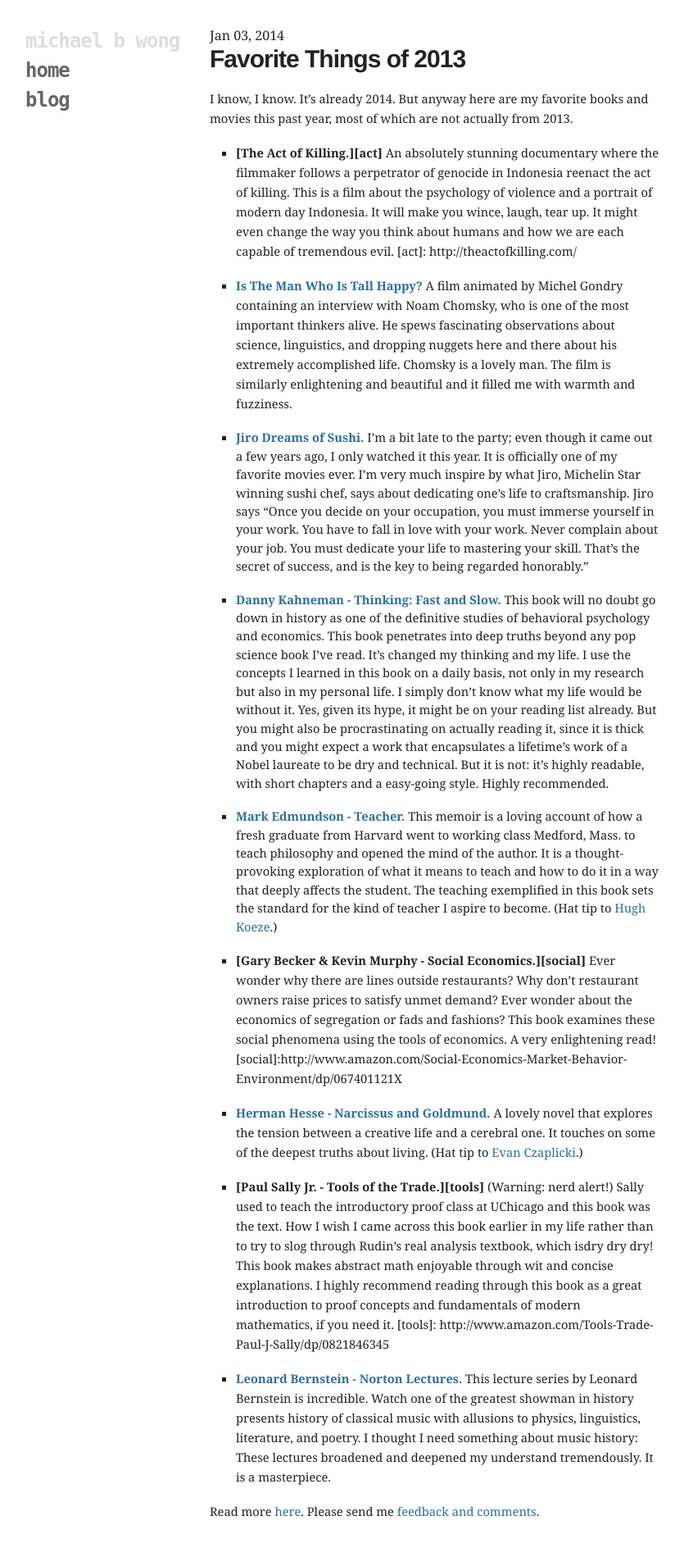
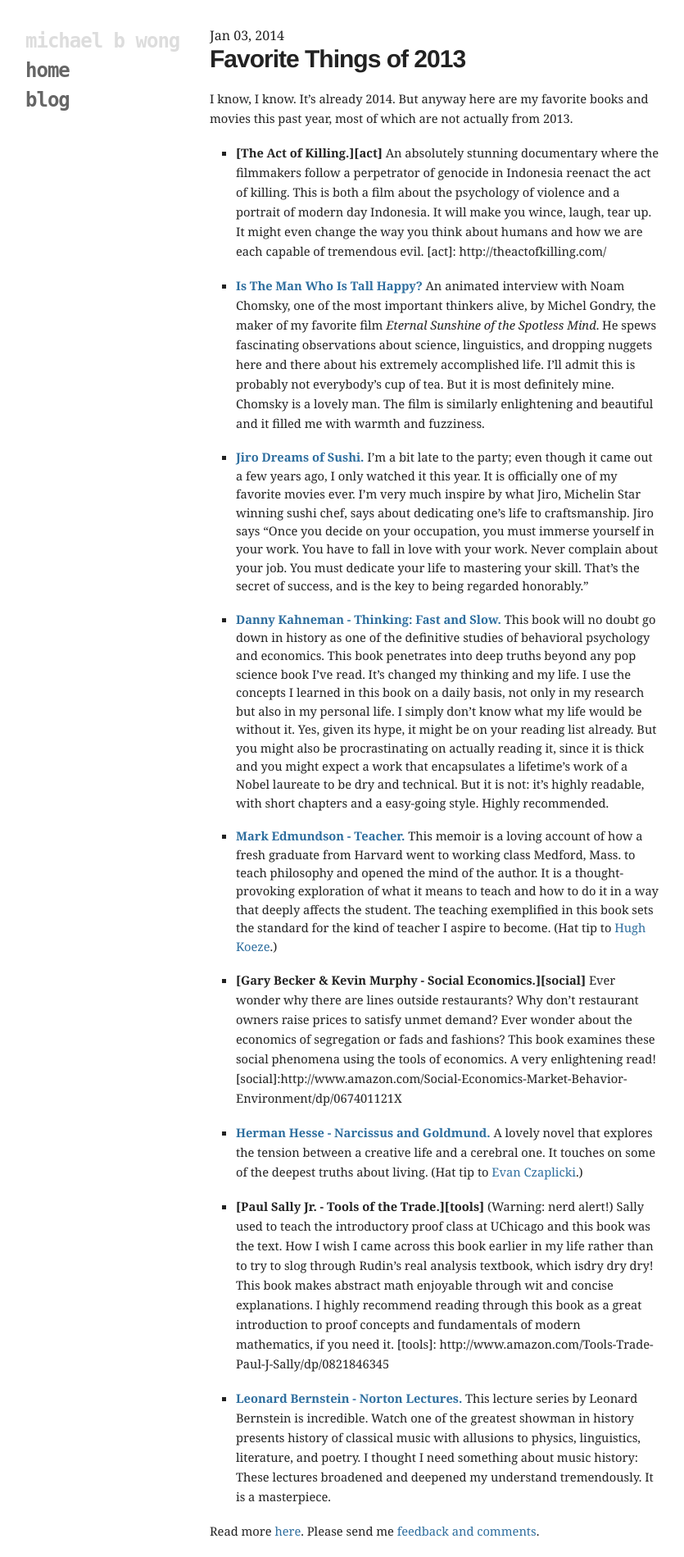
Before and after one commit to mbwong/mbwong.github.com, a Jekyll site: the page built from _posts/2014-1-3-favorite-things.md, in a window 1280 px wide. Shown: the whole page at 82% size, without its empty margins (94-929 px from the left). Built offline with Jekyll 4.4.1, drawn with Linux system fonts in a browser that asks for light colours; before the commit the page ends 1875 px from its top, so only the background shows below that.

Commit message:
Update 2014-1-3-favorite-things.md

```diff
--- a/_posts/2014-1-3-favorite-things.md
+++ b/_posts/2014-1-3-favorite-things.md
@@ -8,10 +8,10 @@
 
 I know, I know. It's already 2014. But anyway here are my favorite books and movies this past year, most of which are not actually from 2013.
 
-* __[The Act of Killing.][act]__ An absolutely stunning documentary where the filmmaker follows a perpetrator of genocide in Indonesia reenact the act of killing. This is a film about the psychology of violence and a portrait of modern day Indonesia. It will make you wince, laugh, tear up. It might even change the way you think about humans and how we are each capable of tremendous evil.
+* __[The Act of Killing.][act]__ An absolutely stunning documentary where the filmmakers follow a perpetrator of genocide in Indonesia reenact the act of killing. This is both a film about the psychology of violence and a portrait of modern day Indonesia. It will make you wince, laugh, tear up. It might even change the way you think about humans and how we are each capable of tremendous evil.
 [act]: http://theactofkilling.com/
 
-* __[Is The Man Who Is Tall Happy?][tall]__ A film animated by Michel Gondry containing an interview with Noam Chomsky, who is one of the most important thinkers alive. He spews fascinating observations about science, linguistics, and dropping nuggets here and there about his extremely accomplished life. Chomsky is a lovely man. The film is similarly enlightening and beautiful and it filled me with warmth and fuzziness.
+* __[Is The Man Who Is Tall Happy?][tall]__ An animated interview with Noam Chomsky, one of the most important thinkers alive, by Michel Gondry, the maker of my favorite film _Eternal Sunshine of the Spotless Mind_. He spews fascinating observations about science, linguistics, and dropping nuggets here and there about his extremely accomplished life. I'll admit this is probably not everybody's cup of tea. But it is most definitely mine. Chomsky is a lovely man. The film is similarly enlightening and beautiful and it filled me with warmth and fuzziness.
 
 [tall]:http://www.youtube.com/watch?v=d9c4xJEP6eI
 
```
